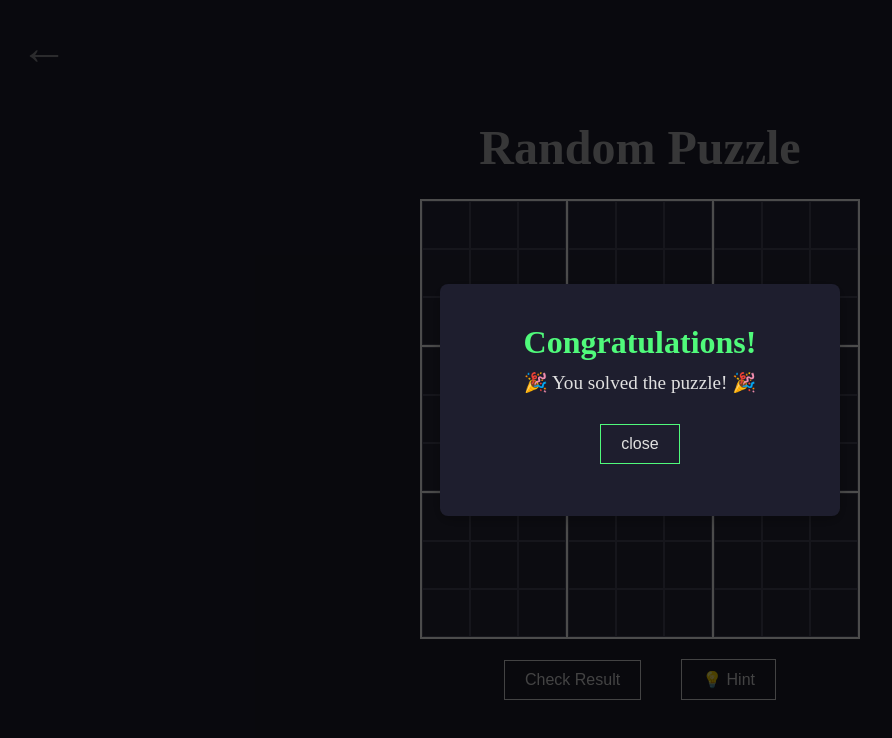
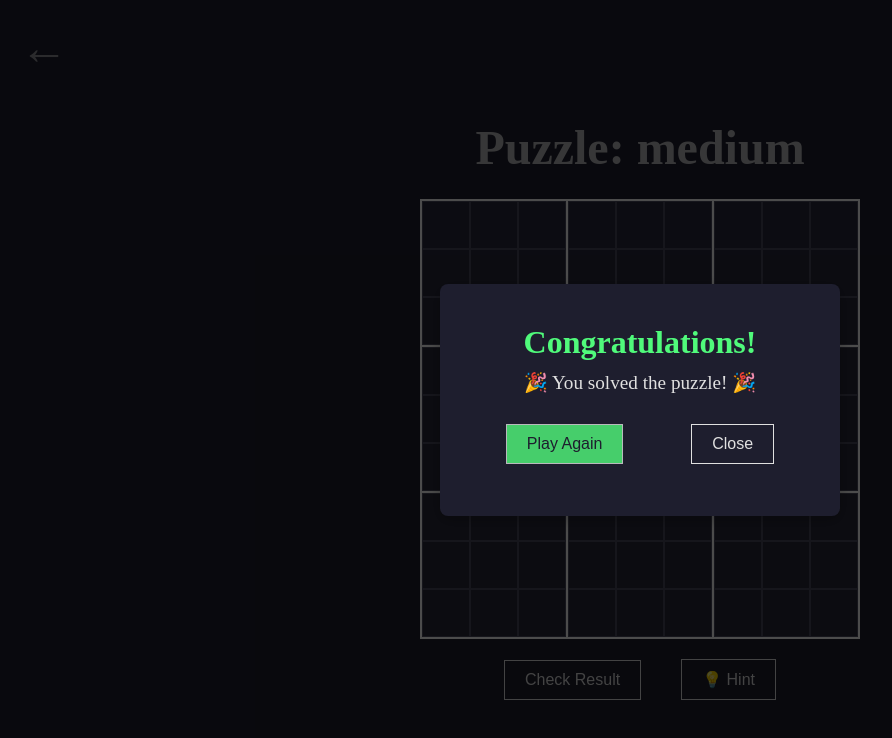
Before and after one commit to YahyaNashar22/NavyBits_Sudoku, a React (Vite) app: page /game in a window 1280 px wide. Both pictures are taken after a click on the button "Check Result". Shown: the top 738 px of the page, without its empty margins (0-892 px from the left). Built offline with nearby package versions, Linux system fonts and the light colour scheme.

Commit message:
added dynamic puzzle title based on difficulty || added ending game logic

```diff
--- a/src/App.css
+++ b/src/App.css
@@ -148,7 +148,7 @@ body {
   cursor: pointer;
   color: var(--primary);
   transition: 0.05s ease-in scale;
-  transition: 0.3s ease-in ;
+  transition: 0.3s ease-in;
   font-size: 1rem;
   font-weight: 500;
 }
@@ -181,14 +181,23 @@ body {
   opacity: 1;
 }
 
-.success_btn {
-  border: 1px solid var(--success-highlight);
+.play_again_btn {
+  background-color: var(--success-highlight);
+  color: var(--background);
+  opacity: 0.8;
+}
+
+.play_again_btn:hover {
+  opacity: 1;
+}
+
+.success_close_btn {
   transition: 0.3s ease-in-out;
 }
 
-.success_btn:hover {
-  background-color: var(--success-highlight);
-  color: var(--background);
+.success_close_btn:hover {
+  border-color: var(--error-highlight);
+  color: var(--primary);
 }
 
 /* custom dialog */
--- a/src/components/Congratulations.tsx
+++ b/src/components/Congratulations.tsx
@@ -1,19 +1,39 @@
+import { useNavigate } from "react-router-dom";
+import { useGameLogicStore } from "../../store";
+
 const Congratulations = ({
   setIsCompleted,
 }: {
   setIsCompleted: (completed: boolean) => void;
 }) => {
+  const navigate = useNavigate();
+  const { clearValues, generatePuzzle } = useGameLogicStore();
+
+  const backToHomeScreen = () => {
+    setIsCompleted(false);
+    navigate("/");
+  };
+
+  const playAgain = () => {
+    setIsCompleted(false);
+    clearValues();
+    generatePuzzle();
+    navigate("/game");
+  };
   return (
     <div className="custom_dialog_overlay">
       <div className="custom_dialog_box">
         <h1 className="custom_dialog_title success_title">Congratulations!</h1>
         <p className="custom_dialog_message">🎉 You solved the puzzle! 🎉</p>
-        <button
-          className="btn success_btn"
-          onClick={() => setIsCompleted(false)}
-        >
-          close
-        </button>
+        <div className="btn_container">
+          <button className="btn play_again_btn" onClick={playAgain}>
+            Play Again
+          </button>
+
+          <button className="btn success_close_btn" onClick={backToHomeScreen}>
+            Close
+          </button>
+        </div>
       </div>
     </div>
   );
--- a/src/pages/Game.tsx
+++ b/src/pages/Game.tsx
@@ -5,8 +5,14 @@ import CustomAlert from "../components/CustomAlert";
 import Congratulations from "../components/Congratulations";
 
 const Game = () => {
-  const { values, errorExists, setAlertVisible, alerts, revealHint } =
-    useGameLogicStore();
+  const {
+    values,
+    errorExists,
+    setAlertVisible,
+    alerts,
+    revealHint,
+    selectedDifficulty,
+  } = useGameLogicStore();
 
   const [isCompleted, setIsCompleted] = useState<boolean>(false);
 
@@ -31,7 +37,7 @@ const Game = () => {
   return (
     <>
       <main className="wrapper">
-        <h1 className="boardTitle">Random Puzzle</h1>
+        <h1 className="boardTitle">Puzzle: {selectedDifficulty}</h1>
         <Board />
         <div className="btn_container">
           <button
```
